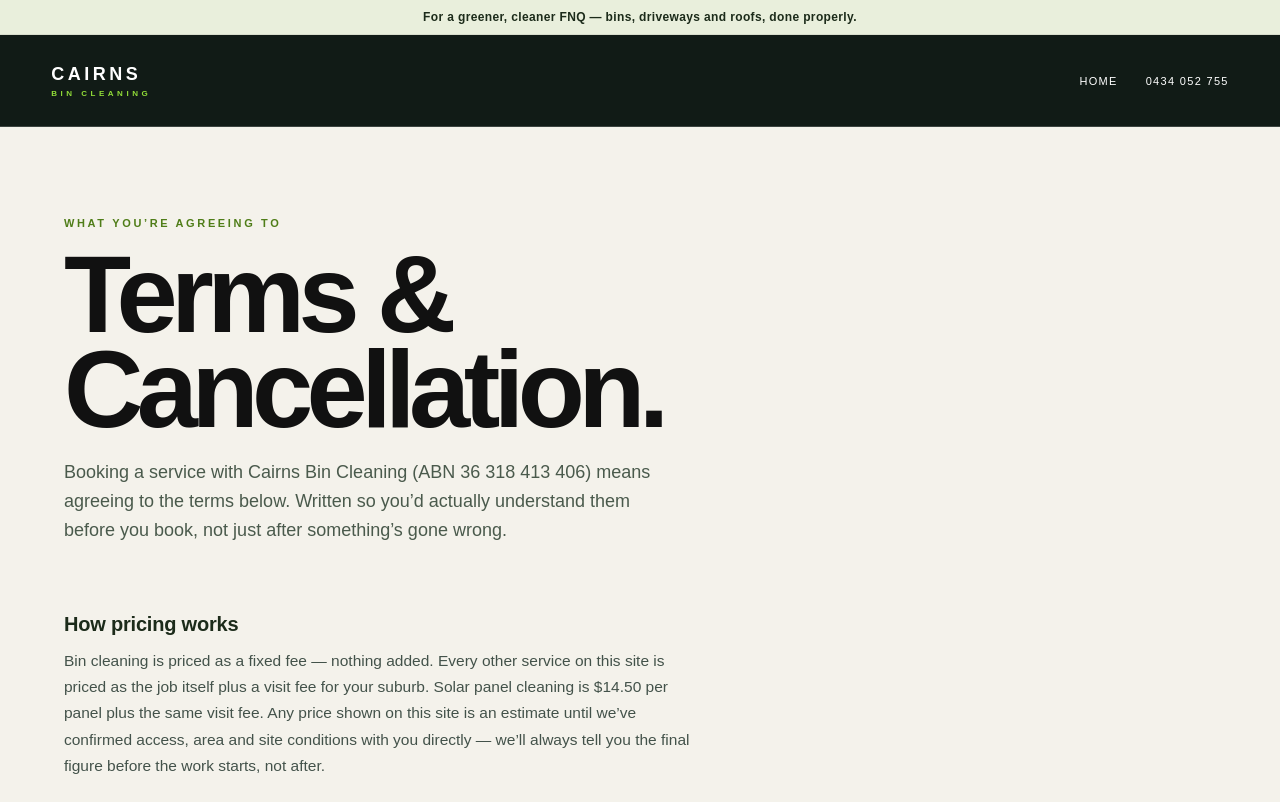
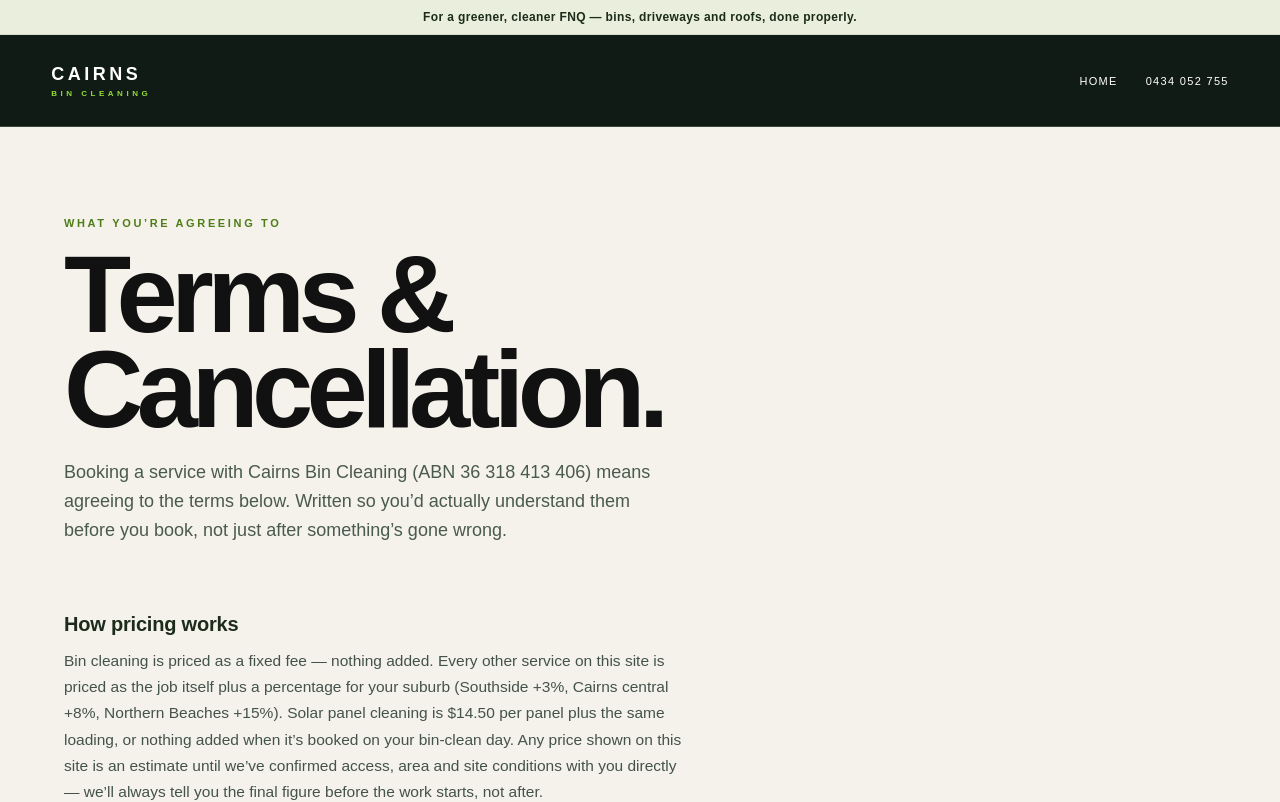
Before and after one commit to CairnsBinCleaning/CBC, a Next.js app: page /terms in a window 1280 px wide. Shown: the top 802 px of the page. Built offline with nearby package versions, Linux system fonts and the light colour scheme; no server answers.

Commit message:
Update page.tsx

```diff
--- a/app/terms/page.tsx
+++ b/app/terms/page.tsx
@@ -1,5 +1,6 @@
 import type { Metadata } from "next";
 import Link from "next/link";
+import { loadingSummary } from "../../lib/pricing";
 
 export const metadata: Metadata = {
   title: "Terms & Cancellation Policy | Cairns Bin Cleaning",
@@ -38,8 +39,9 @@ export default function Terms() {
         <p>
           Bin cleaning is priced as a fixed fee — nothing added.
           Every other service on this site is priced as the job itself plus
-          a visit fee for your suburb. Solar panel cleaning is $14.50 per
-          panel plus the same visit fee. Any price shown on this site is an
+          a percentage for your suburb ({loadingSummary()}). Solar panel
+          cleaning is $14.50 per panel plus the same loading, or nothing added
+          when it&rsquo;s booked on your bin-clean day. Any price shown on this site is an
           estimate until we’ve confirmed access, area and site conditions
           with you directly — we’ll always tell you the final figure before
           the work starts, not after.
```
